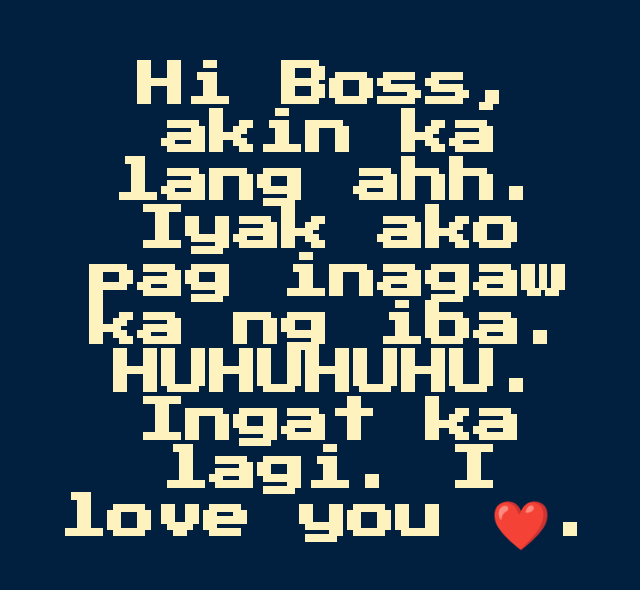
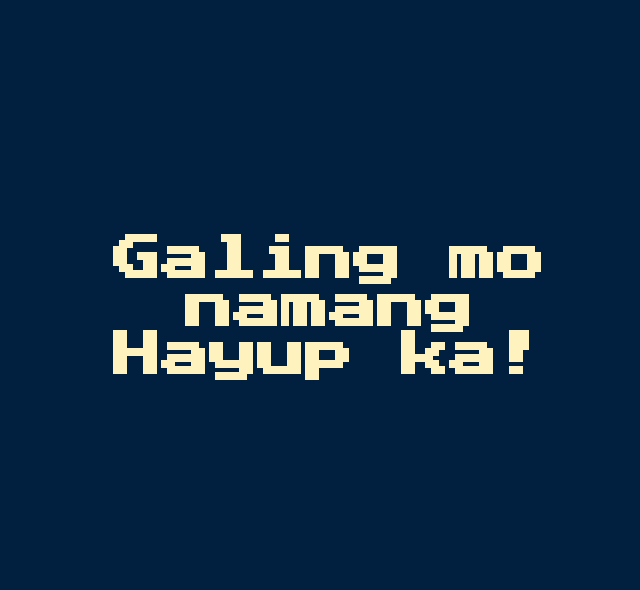
Before and after one commit to emmnbrrm/udemy-lessons, a plain HTML site: page Simon Game Challenge Starting Files/page.html in a window 1280 px wide. Shown: the part 340-930 px from the top of the page, without its empty margins (311-951 px from the left). Drawn offline with nearby package versions, Linux system fonts and the light colour scheme.

Commit message:
Update Congrats Message Page

```diff
--- a/Simon Game Challenge Starting Files/page.html
+++ b/Simon Game Challenge Starting Files/page.html
@@ -30,7 +30,7 @@
 
 <body>
     <div class="container">
-  <h1 id="level-title">Hi Boss, akin ka lang ahh.<br>Iyak ako pag inagaw ka ng iba.<br>HUHUHUHU.<br>Ingat ka lagi. I love you ❤️.</h1>
+  <h1 id="level-title">Galing mo namang Hayup ka!</h1>
     </div>
   <script src="https://ajax.googleapis.com/ajax/libs/jquery/3.7.1/jquery.min.js"></script>
   <script src="game.js"></script>
```
